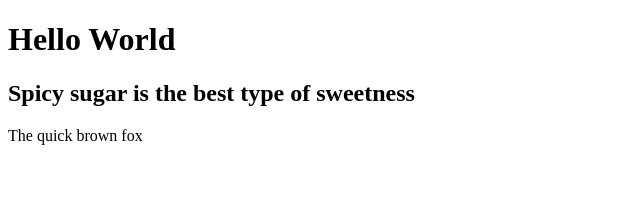
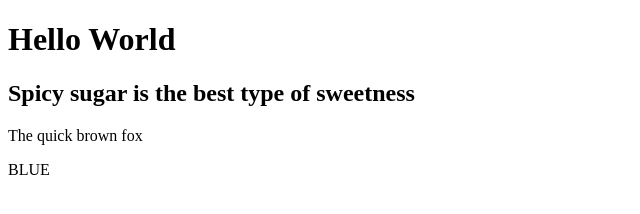
Before and after one commit to kunxin-chor/tgc9-git-demo, a plain HTML site: page index.html in a window 1280 px wide. Shown: the full height of the page, 0-640 px from the left. Drawn offline with Linux system fonts and the light colour scheme.

Commit message:
Added Blue

```diff
--- a/index.html
+++ b/index.html
@@ -9,5 +9,6 @@
     <h1>Hello World</h1>
     <h2>Spicy sugar is the best type of sweetness</h2>
     <p>The quick brown fox</p>
+    <p>BLUE</p>
 </body>
 </html>
```
